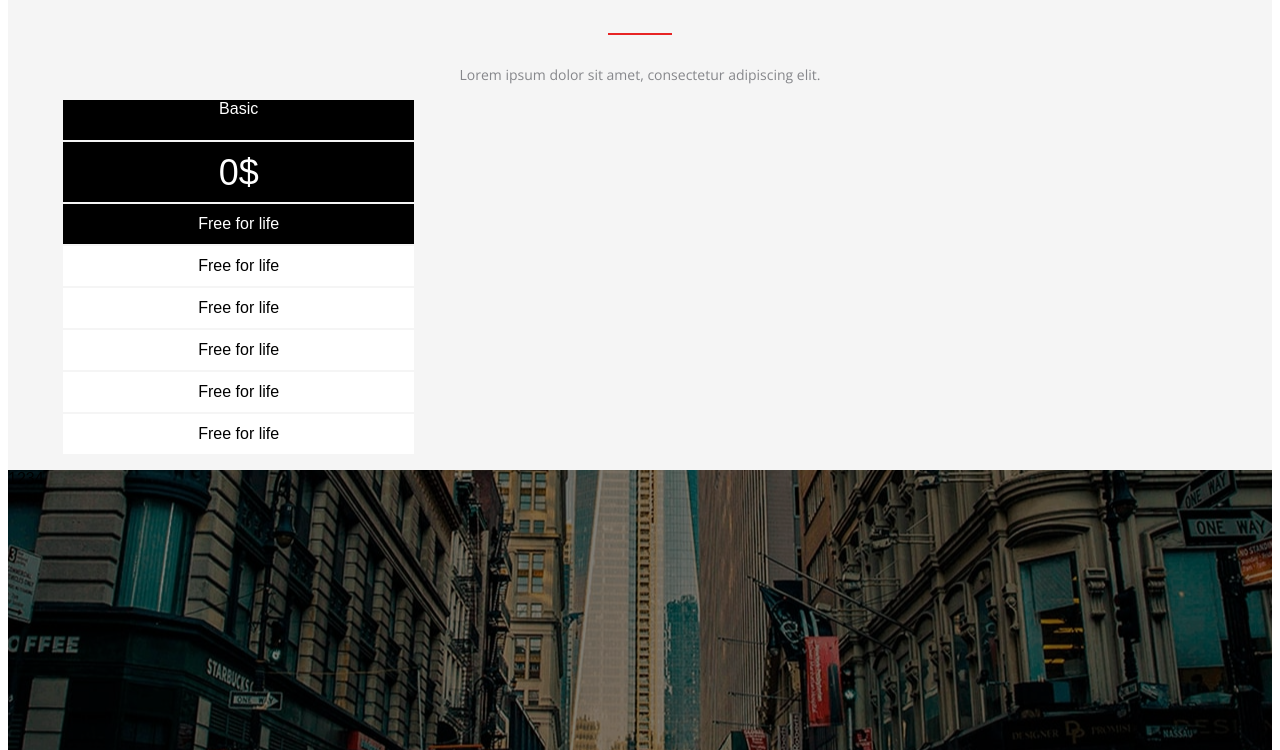
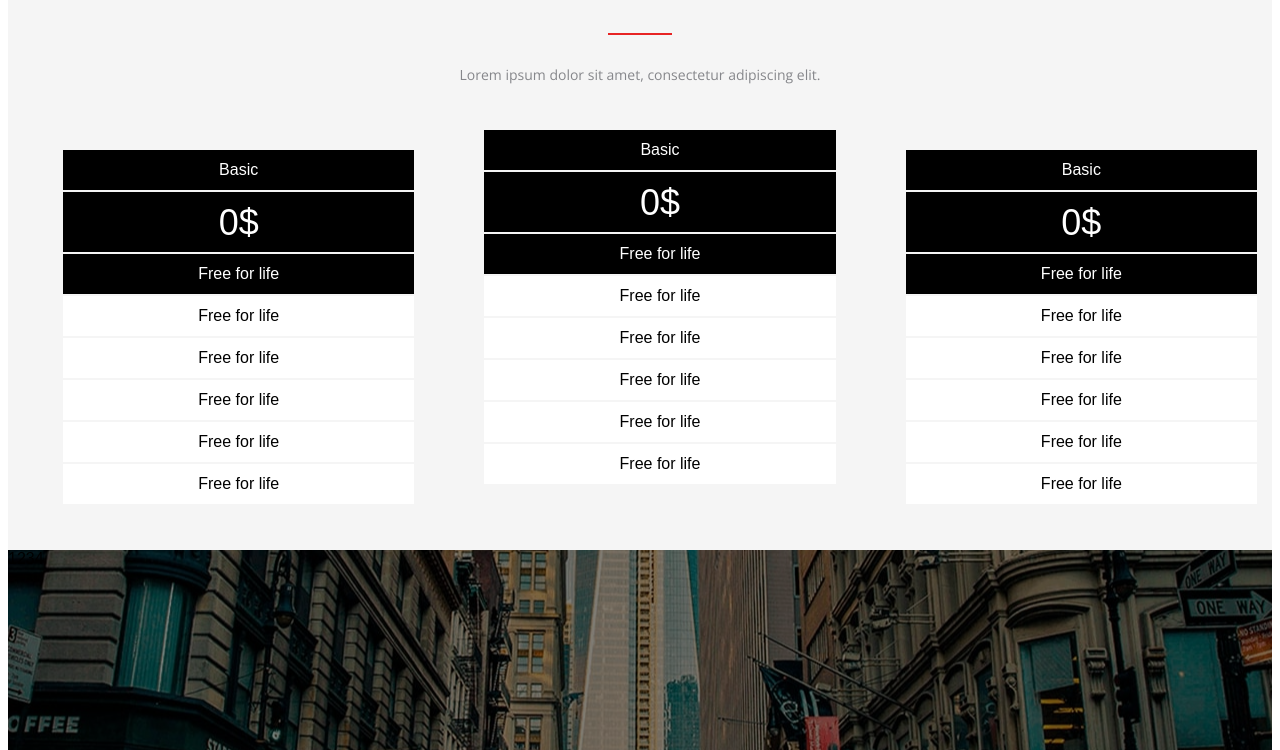
Before and after one commit to atarantey/teachmeskills, a plain HTML site: page Lesson 2/index.html in a window 1280 px wide. Shown: the part 767-1517 px from the top of the page. Drawn offline with nearby package versions, Linux system fonts and the light colour scheme.

Commit message:
Add all price columns

```diff
--- a/Lesson 2/index.html
+++ b/Lesson 2/index.html
@@ -65,10 +65,10 @@ elit. Aenean euismod bibendum laoreet. Proin gravida  dolor sit amet lacus accum
             </p>
             <hr class="red-bg" />
             <h2>Lorem ipsum dolor sit amet, consectetur adipiscing elit.</h2>
-            <div class="row">
+            <div class="row price-block">
                 <div class="col-3">
                     <ul class="price-list">
-                        <li>Basic</li>
+                        <li><span>Basic</span></li>
                         <li><span>0$</span></li>
                         <li>
                             <span>Free for life</span>
@@ -90,8 +90,54 @@ elit. Aenean euismod bibendum laoreet. Proin gravida  dolor sit amet lacus accum
                         </li>
                     </ul>
                 </div>
-                <div class="col-3"></div>
-                <div class="col-3"></div>
+                <div class="col-3">
+                    <ul class="price-list">
+                        <li><span>Basic</span></li>
+                        <li><span>0$</span></li>
+                        <li>
+                            <span>Free for life</span>
+                        </li>
+                        <li>
+                            <span>Free for life</span>
+                        </li>
+                        <li>
+                            <span>Free for life</span>
+                        </li>
+                        <li>
+                            <span>Free for life</span>
+                        </li>
+                        <li>
+                            <span>Free for life</span>
+                        </li>
+                        <li>
+                            <span>Free for life</span>
+                        </li>
+                    </ul>
+                </div>
+                <div class="col-3">
+                    <ul class="price-list">
+                        <li><span>Basic</span></li>
+                        <li><span>0$</span></li>
+                        <li>
+                            <span>Free for life</span>
+                        </li>
+                        <li>
+                            <span>Free for life</span>
+                        </li>
+                        <li>
+                            <span>Free for life</span>
+                        </li>
+                        <li>
+                            <span>Free for life</span>
+                        </li>
+                        <li>
+                            <span>Free for life</span>
+                        </li>
+                        <li>
+                            <span>Free for life</span>
+                        </li>
+                    </ul>
+                </div>
             </div>
         </div>
         <div class="city-image">
--- a/Lesson 2/styles/style.css
+++ b/Lesson 2/styles/style.css
@@ -144,10 +144,18 @@ div.city-image:after {
     width: 100%;
 }
 
+.price-block {
+    padding: 50px 0 30px;
+}
+
 .price-list {
     list-style-type: none;
+}
 
+.price-block  div:nth-child(2) {
+    margin-top: -20px;
 }
+
 
 .price-list li {
     height: 40px;
```
